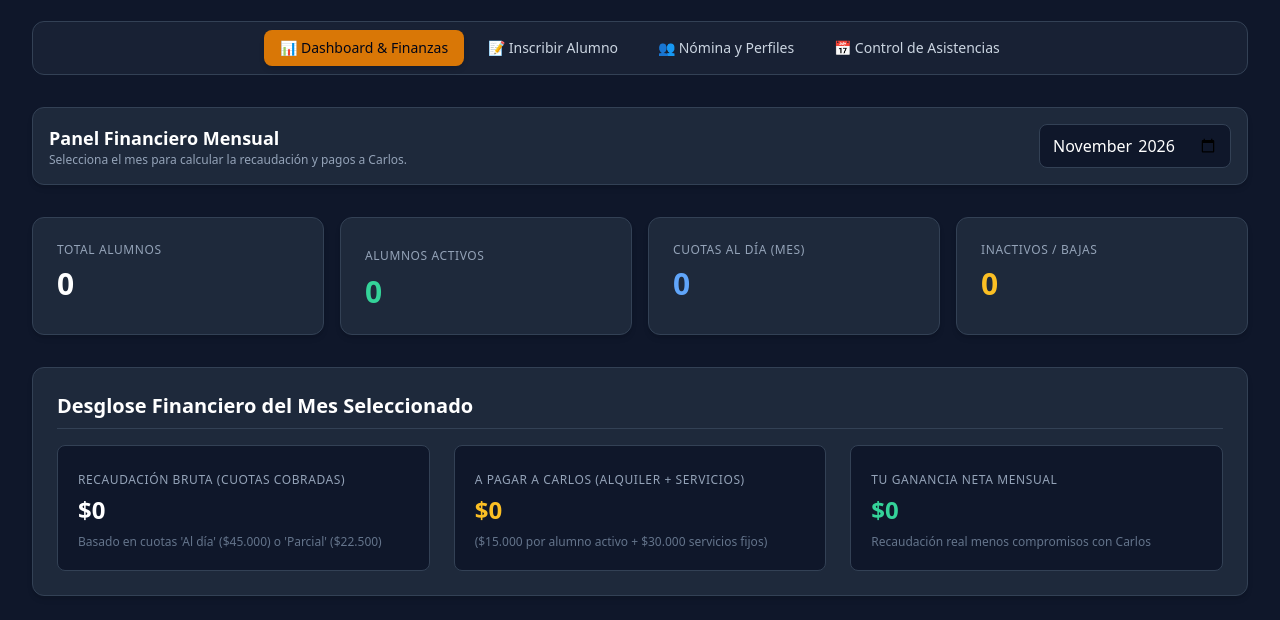
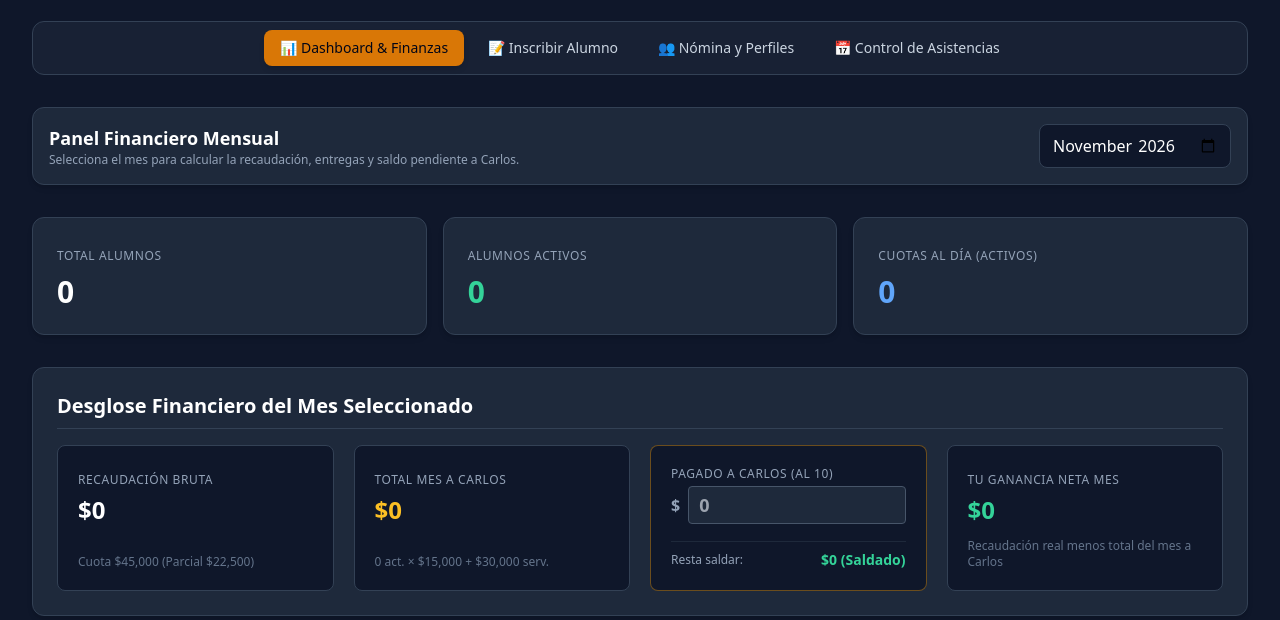
Before and after one commit to mauriciogoya-dot/app-bjj, a plain HTML site: page index.html in a window 1280 px wide. Shown: the part 180-800 px from the top of the page. Drawn offline with nearby package versions, Linux system fonts and the light colour scheme.

Commit message:
feat(dashboard): agregar control de pago parcial y saldo pendiente a Carlos

```diff
--- a/index.html
+++ b/index.html
@@ -92,7 +92,8 @@
               Panel Financiero Mensual
             </h2>
             <p class="text-xs text-slate-400">
-              Selecciona el mes para calcular la recaudación y pagos a Carlos.
+              Selecciona el mes para calcular la recaudación, entregas y saldo
+              pendiente a Carlos.
             </p>
           </div>
           <div>
@@ -104,20 +105,33 @@
           </div>
         </div>
 
-        <!-- Tarjetas de Estadísticas Globales -->
-        <div class="grid grid-cols-1 md:grid-cols-4 gap-4">
+        <!-- Tarjetas de Estadísticas Globales (3 Tarjetas con sub-indicadores) -->
+        <div class="grid grid-cols-1 md:grid-cols-3 gap-4">
+          <!-- 1. Total Alumnos + Inactivos -->
           <div
-            class="bg-slate-800 p-6 rounded-xl border border-slate-700 shadow-md flex flex-col"
+            class="bg-slate-800 p-6 rounded-xl border border-slate-700 shadow-md flex flex-col justify-between"
           >
+            <div>
               <span
                 class="text-xs font-medium text-slate-400 uppercase tracking-wider"
                 >Total Alumnos</span
               >
-            <span id="stat-total" class="text-3xl font-bold text-white mt-2"
+              <span
+                id="stat-total"
+                class="text-3xl font-bold text-white mt-2 block"
                 >0</span
               >
             </div>
-          <!-- index.html (Reemplazar la segunda tarjeta de las estadísticas globales) -->
+            <div id="stat-inactivos-container" class="mt-2 hidden">
+              <span
+                class="text-xs font-semibold px-2 py-0.5 rounded-full bg-slate-700/70 text-slate-300 border border-slate-600"
+              >
+                <span id="stat-inactivos">0</span> inactivos
+              </span>
+            </div>
+          </div>
+
+          <!-- 2. Alumnos Activos + A prueba -->
           <div
             class="bg-slate-800 p-6 rounded-xl border border-slate-700 shadow-md flex flex-col justify-between"
           >
@@ -134,7 +148,6 @@
                 0
               </span>
             </div>
-            <!-- Indicador dinámico: solo se muestra si hay alumnos a prueba -->
             <div id="stat-prueba-container" class="mt-2 hidden">
               <span
                 class="text-xs font-semibold px-2 py-0.5 rounded-full bg-blue-500/10 text-blue-400 border border-blue-500/20"
@@ -143,29 +156,29 @@
               </span>
             </div>
           </div>
+
+          <!-- 3. Cuotas al Día + Pendientes de pago -->
           <div
-            class="bg-slate-800 p-6 rounded-xl border border-slate-700 shadow-md flex flex-col"
+            class="bg-slate-800 p-6 rounded-xl border border-slate-700 shadow-md flex flex-col justify-between"
+          >
+            <div>
+              <span
+                class="text-xs font-medium text-slate-400 uppercase tracking-wider"
+                >Cuotas al Día (Activos)</span
               >
               <span
-              class="text-xs font-medium text-slate-400 uppercase tracking-wider"
-              >Cuotas al Día (Mes)</span
-            >
-            <span id="stat-cuotas" class="text-3xl font-bold text-blue-400 mt-2"
+                id="stat-cuotas"
+                class="text-3xl font-bold text-blue-400 mt-2 block"
                 >0</span
               >
             </div>
-          <div
-            class="bg-slate-800 p-6 rounded-xl border border-slate-700 shadow-md flex flex-col"
+            <div id="stat-pendientes-container" class="mt-2 hidden">
+              <span
+                class="text-xs font-semibold px-2 py-0.5 rounded-full bg-rose-500/10 text-rose-400 border border-rose-500/20"
               >
-            <span
-              class="text-xs font-medium text-slate-400 uppercase tracking-wider"
-              >Inactivos / Bajas</span
-            >
-            <span
-              id="stat-inactivos"
-              class="text-3xl font-bold text-amber-400 mt-2"
-              >0</span
-            >
+                <span id="stat-pendientes">0</span> pendientes de pago
+              </span>
+            </div>
           </div>
         </div>
 
@@ -178,11 +191,15 @@
           >
             Desglose Financiero del Mes Seleccionado
           </h2>
-          <div class="grid grid-cols-1 md:grid-cols-3 gap-6">
-            <!-- Recaudación Bruta -->
-            <div class="bg-slate-900 p-5 rounded-lg border border-slate-700">
+
+          <div class="grid grid-cols-1 md:grid-cols-2 lg:grid-cols-4 gap-5">
+            <!-- 1. Recaudación Bruta -->
+            <div
+              class="bg-slate-900 p-5 rounded-lg border border-slate-700 flex flex-col justify-between"
+            >
+              <div>
                 <span class="text-xs text-slate-400 uppercase tracking-wider"
-                >Recaudación Bruta (Cuotas Cobradas)</span
+                  >Recaudación Bruta</span
                 >
                 <p
                   id="fin-recaudacion"
@@ -190,26 +207,80 @@
                 >
                   $0
                 </p>
-              <span class="text-xs text-slate-500 mt-2 block"
-                >Basado en cuotas 'Al día' ($45.000) o 'Parcial' ($22.500)</span
+              </div>
+              <span
+                id="desc-recaudacion"
+                class="text-xs text-slate-500 mt-3 block"
+                >Cuotas cobradas al día / parcial</span
               >
             </div>
-            <!-- Pago a Carlos (Espacio + Servicios) -->
-            <div class="bg-slate-900 p-5 rounded-lg border border-slate-700">
+
+            <!-- 2. Total Compromiso con Carlos -->
+            <div
+              class="bg-slate-900 p-5 rounded-lg border border-slate-700 flex flex-col justify-between"
+            >
+              <div>
                 <span class="text-xs text-slate-400 uppercase tracking-wider"
-                >A Pagar a Carlos (Alquiler + Servicios)</span
+                  >Total Mes a Carlos</span
                 >
-              <p id="fin-carlos" class="text-2xl font-bold text-amber-400 mt-1">
+                <p
+                  id="fin-carlos"
+                  class="text-2xl font-bold text-amber-400 mt-1"
+                >
                   $0
                 </p>
-              <span class="text-xs text-slate-500 mt-2 block"
-                >($15.000 por alumno activo + $30.000 servicios fijos)</span
+              </div>
+              <span id="desc-carlos" class="text-xs text-slate-500 mt-3 block"
+                >Según activos + servicios fijos</span
               >
             </div>
-            <!-- Tu Ganancia Neta -->
-            <div class="bg-slate-900 p-5 rounded-lg border border-slate-700">
+
+            <!-- 3. Control de Pago al 10 y Saldo Pendiente a Carlos -->
+            <div
+              class="bg-slate-900 p-5 rounded-lg border border-amber-500/40 flex flex-col justify-between"
+            >
+              <div>
+                <div class="flex items-center justify-between gap-2 mb-1">
+                  <label
+                    for="input-pagado-carlos"
+                    class="text-xs text-slate-400 uppercase tracking-wider"
+                  >
+                    Pagado a Carlos (al 10)
+                  </label>
+                </div>
+                <div class="flex items-center gap-2 mt-1">
+                  <span class="text-slate-400 font-bold">$</span>
+                  <input
+                    type="number"
+                    id="input-pagado-carlos"
+                    min="0"
+                    step="500"
+                    placeholder="0"
+                    class="w-full px-2.5 py-1 bg-slate-800 border border-slate-600 rounded text-white font-bold text-lg focus:ring-2 focus:ring-amber-500"
+                  />
+                </div>
+              </div>
+
+              <div
+                class="mt-3 pt-2 border-t border-slate-800 flex items-center justify-between"
+              >
+                <span class="text-xs text-slate-400">Resta saldar:</span>
+                <span
+                  id="fin-pendiente-carlos"
+                  class="text-sm font-bold text-rose-400"
+                >
+                  $0
+                </span>
+              </div>
+            </div>
+
+            <!-- 4. Tu Ganancia Neta -->
+            <div
+              class="bg-slate-900 p-5 rounded-lg border border-slate-700 flex flex-col justify-between"
+            >
+              <div>
                 <span class="text-xs text-slate-400 uppercase tracking-wider"
-                >Tu Ganancia Neta Mensual</span
+                  >Tu Ganancia Neta Mes</span
                 >
                 <p
                   id="fin-ganancia"
@@ -217,12 +288,14 @@
                 >
                   $0
                 </p>
-              <span class="text-xs text-slate-500 mt-2 block"
-                >Recaudación real menos compromisos con Carlos</span
+              </div>
+              <span class="text-xs text-slate-500 mt-3 block"
+                >Recaudación real menos total del mes a Carlos</span
               >
             </div>
           </div>
         </div>
+
         <!-- Panel de Configuración de Tarifas y Acuerdos -->
         <div
           class="bg-slate-800 p-6 rounded-xl border border-slate-700 shadow-md"
@@ -280,7 +353,6 @@
           </form>
         </div>
       </section>
-
       <!-- ========================================== -->
       <!-- VISTA 2: INSCRIPCIÓN DE ALUMNOS           -->
       <!-- ========================================== -->
--- a/js/app.js
+++ b/js/app.js
@@ -7,12 +7,15 @@ import { Asistencia } from "./classes/Asistencia.js";
 Alumno.cargarStorage();
 Asistencia.cargarStorage();
 
-// Manejo de Configuración de Tarifas Dinámicas
 let configTarifas = JSON.parse(localStorage.getItem("pretorianos_config")) || {
   valorCuota: 45000,
   pagoAlumnoCarlos: 15000,
   serviciosFijosCarlos: 30000,
 };
+
+// Registro de entregas/pagos realizados a Carlos por mes: { "2026-11": 180000 }
+let pagosRealizadosCarlos =
+  JSON.parse(localStorage.getItem("pretorianos_pagos_carlos")) || {};
 
 const inputCfgCuota = document.getElementById("cfg-cuota");
 const inputCfgPagoAlumno = document.getElementById("cfg-pago-alumno");
@@ -42,10 +45,17 @@ if (formConfig) {
   });
 }
 
-const obtenerMesActual = () => new Date().toISOString().slice(0, 7);
+// Helper de fecha local (evita el desfase UTC después de las 21hs en Argentina)
+const obtenerFechaLocalISO = () => {
+  const hoy = new Date();
+  const offsetMs = hoy.getTimezoneOffset() * 60000;
+  return new Date(hoy.getTime() - offsetMs).toISOString().split("T")[0];
+};
+const obtenerMesActual = () => obtenerFechaLocalISO().slice(0, 7);
 
 const selectorMesFinanzas = document.getElementById("selector-mes-finanzas");
 const selectorMesNomina = document.getElementById("selector-mes-nomina");
+const inputPagadoCarlos = document.getElementById("input-pagado-carlos");
 
 selectorMesFinanzas.value = obtenerMesActual();
 selectorMesNomina.value = obtenerMesActual();
@@ -59,6 +69,20 @@ selectorMesNomina.addEventListener("change", (e) => {
   selectorMesFinanzas.value = e.target.value;
   renderizarNomina();
 });
+
+// Guardar automáticamente el monto entregado a Carlos en el mes seleccionado
+if (inputPagadoCarlos) {
+  inputPagadoCarlos.addEventListener("input", (e) => {
+    const mesSeleccionado = selectorMesFinanzas.value;
+    const montoPagado = parseFloat(e.target.value) || 0;
+    pagosRealizadosCarlos[mesSeleccionado] = montoPagado;
+    localStorage.setItem(
+      "pretorianos_pagos_carlos",
+      JSON.stringify(pagosRealizadosCarlos),
+    );
+    actualizarDashboardFinanciero(false); // false para no pisar el cursor mientras escribes
+  });
+}
 
 actualizarDashboardFinanciero();
 // ==========================================
@@ -149,33 +173,52 @@ formAlumno.addEventListener("submit", (e) => {
 // ==========================================
 // 3. DASHBOARD Y CALCULADORA FINANCIERA MENSUAL
 // ==========================================
-// app.js - Reemplazar la función actualizarDashboardFinanciero
-function actualizarDashboardFinanciero() {
+function actualizarDashboardFinanciero(sincronizarInputCarlos = true) {
   const mesSeleccionado = selectorMesFinanzas.value;
   const stats = Alumno.obtenerEstadisticas(mesSeleccionado);
 
-  // Actualizar indicadores numéricos globales
+  // 1. Actualizar tarjetas de estadísticas principales
   document.getElementById("stat-total").textContent = stats.total;
   document.getElementById("stat-activos").textContent = stats.activos;
   document.getElementById("stat-cuotas").textContent = stats.cuotasAlDia;
-  document.getElementById("stat-inactivos").textContent = stats.inactivos;
 
-  // Lógica condicional para mostrar el badge de alumnos a prueba solo si existen
+  // Sub-indicador: Inactivos
+  const containerInactivos = document.getElementById(
+    "stat-inactivos-container",
+  );
+  if (stats.inactivos > 0) {
+    document.getElementById("stat-inactivos").textContent = stats.inactivos;
+    containerInactivos.classList.remove("hidden");
+  } else {
+    containerInactivos.classList.add("hidden");
+  }
+
+  // Sub-indicador: A prueba
   const containerPrueba = document.getElementById("stat-prueba-container");
-  const statAPrueba = document.getElementById("stat-aprueba");
-
   if (stats.aPrueba > 0) {
-    statAPrueba.textContent = stats.aPrueba;
+    document.getElementById("stat-aprueba").textContent = stats.aPrueba;
     containerPrueba.classList.remove("hidden");
   } else {
     containerPrueba.classList.add("hidden");
+  }
+
+  // Sub-indicador: Pendientes de pago
+  const containerPendientes = document.getElementById(
+    "stat-pendientes-container",
+  );
+  if (stats.cuotasPendientes > 0) {
+    document.getElementById("stat-pendientes").textContent =
+      stats.cuotasPendientes;
+    containerPendientes.classList.remove("hidden");
+  } else {
+    containerPendientes.classList.add("hidden");
   }
 
   const VALOR_CUOTA = configTarifas.valorCuota;
   const PAGO_POR_ALUMNO_CARLOS = configTarifas.pagoAlumnoCarlos;
   const SERVICIOS_FIJOS_CARLOS = configTarifas.serviciosFijosCarlos;
 
-  // 1. RECAUDACIÓN BRUTA: Dinero efectivamente ingresado por cuotas pagadas (Al día / Parcial)
+  // 2. Recaudación Bruta real ingresada
   let recaudacionBruta = 0;
   Alumno.alumnos.forEach((a) => {
     if (a.estado === "Activo") {
@@ -188,22 +231,53 @@ function actualizarDashboardFinanciero() {
     }
   });
 
-  // 2. A PAGAR A CARLOS: Compromiso fijo proyectado por el total de alumnos Activos en nómina
+  // 3. Compromiso total del mes con Carlos (Activos * Comisión + Servicios)
   const cantidadAlumnosActivos = stats.activos;
   const totalCarlos =
     cantidadAlumnosActivos * PAGO_POR_ALUMNO_CARLOS +
     (cantidadAlumnosActivos > 0 ? SERVICIOS_FIJOS_CARLOS : 0);
 
-  // 3. TU GANANCIA NETA / ESTADO DEL FLUJO DE CAJA
+  // 4. Control de lo ya pagado a Carlos y saldo pendiente a regularizar
+  const pagadoCarlos = pagosRealizadosCarlos[mesSeleccionado] || 0;
+  if (sincronizarInputCarlos && inputPagadoCarlos) {
+    inputPagadoCarlos.value = pagadoCarlos > 0 ? pagadoCarlos : "";
+  }
+
+  const saldoPendienteCarlos = totalCarlos - pagadoCarlos;
+  const elPendienteCarlos = document.getElementById("fin-pendiente-carlos");
+
+  if (saldoPendienteCarlos > 0) {
+    elPendienteCarlos.textContent = `$${saldoPendienteCarlos.toLocaleString()}`;
+    elPendienteCarlos.className = "text-sm font-bold text-rose-400";
+  } else if (saldoPendienteCarlos === 0) {
+    elPendienteCarlos.textContent = "$0 (Saldado)";
+    elPendienteCarlos.className = "text-sm font-bold text-emerald-400";
+  } else {
+    // Si por algún motivo pagaste de más respecto a los activos actuales
+    elPendienteCarlos.textContent = `+$${Math.abs(saldoPendienteCarlos).toLocaleString()} a favor`;
+    elPendienteCarlos.className = "text-sm font-bold text-blue-400";
+  }
+
+  // 5. Tu ganancia neta mensual
   const gananciaNeta = recaudacionBruta - totalCarlos;
 
-  // Renderizar resultados en el DOM
+  // Renderizar montos y descripciones dinámicas
   document.getElementById("fin-recaudacion").textContent =
     `$${recaudacionBruta.toLocaleString()}`;
+  document.getElementById("desc-recaudacion").textContent =
+    `Cuota $${VALOR_CUOTA.toLocaleString()} (Parcial $${(VALOR_CUOTA / 2).toLocaleString()})`;
+
   document.getElementById("fin-carlos").textContent =
     `$${totalCarlos.toLocaleString()}`;
-  document.getElementById("fin-ganancia").textContent =
-    `$${gananciaNeta.toLocaleString()}`;
+  document.getElementById("desc-carlos").textContent =
+    `${cantidadAlumnosActivos} act. × $${PAGO_POR_ALUMNO_CARLOS.toLocaleString()} + $${SERVICIOS_FIJOS_CARLOS.toLocaleString()} serv.`;
+
+  const elGanancia = document.getElementById("fin-ganancia");
+  elGanancia.textContent = `$${gananciaNeta.toLocaleString()}`;
+  elGanancia.className =
+    gananciaNeta >= 0
+      ? "text-2xl font-bold text-emerald-400 mt-1"
+      : "text-2xl font-bold text-rose-400 mt-1";
 }
 // ==========================================
 // 4. NÓMINA GENERAL Y CAMBIO DE CUOTA MENSUAL
--- a/js/classes/Alumno.js
+++ b/js/classes/Alumno.js
@@ -20,7 +20,7 @@ export class Alumno {
     this.cinturon = cinturon;
     this.grados = parseInt(grados);
     this.estado = estado; // 'Activo', 'A prueba', 'Inactivo'
-    this.pagos = pagos; // Objeto con formato { 'YYYY-MM': 'Al día' / 'Pendiente' / 'Parcial' }
+    this.pagos = pagos; // { 'YYYY-MM': 'Al día' / 'Pendiente' / 'Parcial' }
     this.observaciones = observaciones;
   }
 
@@ -29,12 +29,10 @@ export class Alumno {
     Alumno.sincronizarStorage();
   }
 
-  // Obtener el estado de la cuota para un mes específico (Ej: '2026-10')
   obtenerEstadoCuota(mesAnio) {
-    return this.pagos[mesAnio] || "Pendiente"; // Si no existe registro, por defecto es Pendiente
+    return this.pagos[mesAnio] || "Pendiente";
   }
 
-  // Actualizar el estado de cuota para un mes específico
   setEstadoCuota(mesAnio, estado) {
     this.pagos[mesAnio] = estado;
     Alumno.sincronizarStorage();
@@ -57,7 +55,7 @@ export class Alumno {
             a.cinturon,
             a.grados,
             a.estado,
-            a.pagos || {}, // Recuperar objeto de pagos o vacío
+            a.pagos || {},
             a.observaciones,
             a.id,
           ),
@@ -71,7 +69,6 @@ export class Alumno {
     return asistenciasGlobales.filter((a) => a.alumnoId === this.id).length;
   }
 
-  // Obtener asistencias filtradas por un mes específico
   obtenerAsistenciasMensuales(asistenciasGlobales, mesAnio) {
     return asistenciasGlobales.filter(
       (a) => a.alumnoId === this.id && a.fecha.startsWith(mesAnio),
@@ -87,27 +84,37 @@ export class Alumno {
     return Alumno.alumnos.find((a) => a.id === id);
   }
 
-  // Alumno.js
   static obtenerEstadisticas(mesAnio) {
     const total = Alumno.alumnos.length;
-    const activos = Alumno.alumnos.filter((a) => a.estado === "Activo").length;
+    const listaActivos = Alumno.alumnos.filter((a) => a.estado === "Activo");
+    const activos = listaActivos.length;
     const aPrueba = Alumno.alumnos.filter(
       (a) => a.estado === "A prueba",
     ).length;
     const inactivos = Alumno.alumnos.filter(
       (a) => a.estado === "Inactivo",
     ).length;
-    const cuotasAlDia = Alumno.alumnos.filter(
+
+    // Calculamos cuotas al día y pendientes específicamente sobre los alumnos Activos
+    const cuotasAlDia = listaActivos.filter(
       (a) => a.obtenerEstadoCuota(mesAnio) === "Al día",
     ).length;
+    const cuotasPendientes = activos - cuotasAlDia;
 
-    return { total, activos, aPrueba, inactivos, cuotasAlDia };
+    return {
+      total,
+      activos,
+      aPrueba,
+      inactivos,
+      cuotasAlDia,
+      cuotasPendientes,
+    };
   }
-  // Calcular la edad actual en base a la fecha de nacimiento
+
   calcularEdad() {
     if (!this.fechaNacimiento) return "N/D";
     const hoy = new Date();
-    const cumple = new Date(this.fechaNacimiento);
+    const cumple = new Date(`${this.fechaNacimiento}T00:00:00`);
     let edad = hoy.getFullYear() - cumple.getFullYear();
     const m = hoy.getMonth() - cumple.getMonth();
     if (m < 0 || (m === 0 && hoy.getDate() < cumple.getDate())) {
@@ -116,7 +123,6 @@ export class Alumno {
     return edad;
   }
 
-  // Actualizar datos del alumno
   actualizarDatos(nuevosDatos) {
     this.nombre = nuevosDatos.nombre;
     this.telefono = nuevosDatos.telefono;
```
Lines whose indentation alone changed are shown as unchanged.
